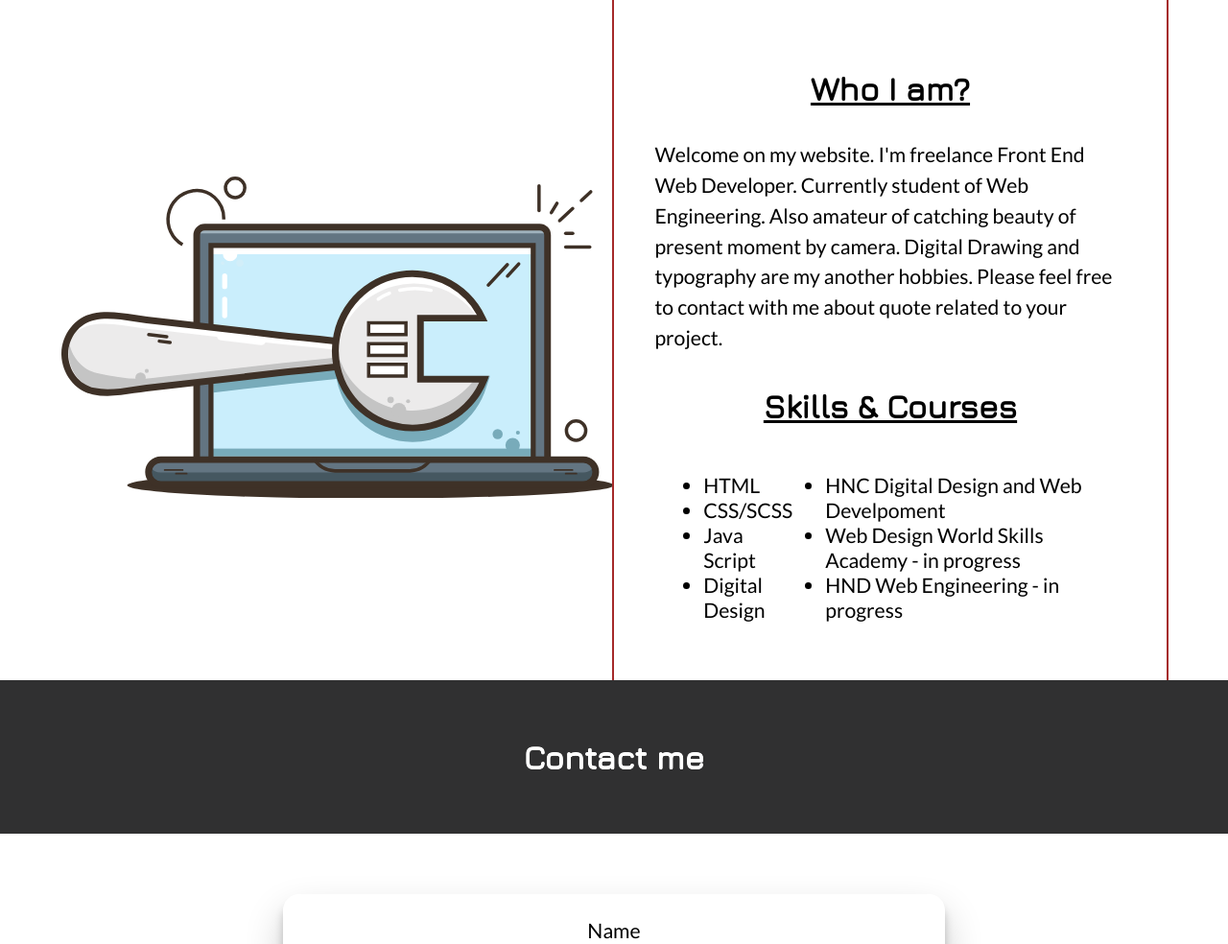
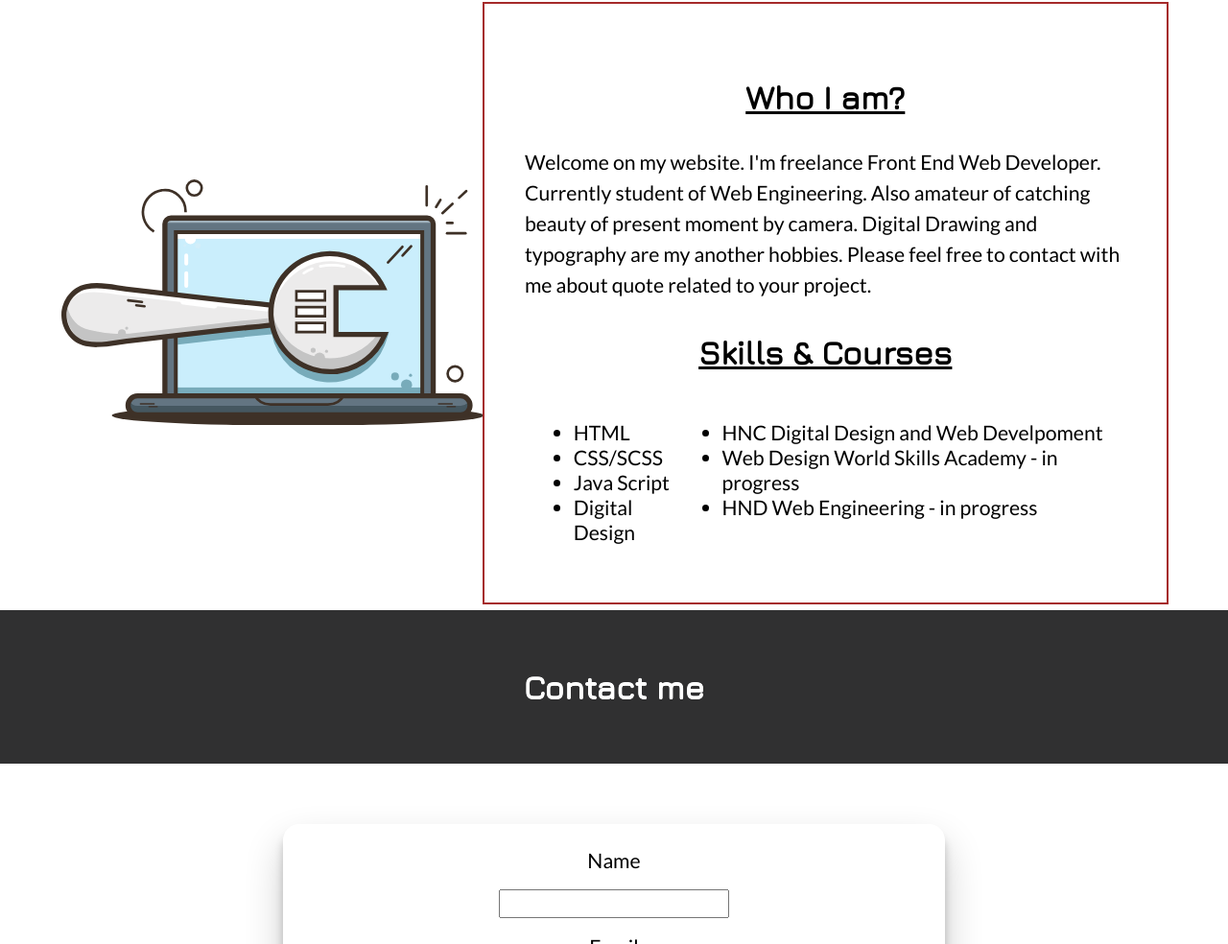
Before and after one commit to codefulness-dev/codefulness-dev.github.io, a plain HTML site: page index.html in a window 1280 px wide. Shown: the part 3147-4131 px from the top of the page at 96% size. Drawn offline with nearby package versions, Linux system fonts and the light colour scheme; a web font is replaced by a local one.

Commit message:
Update style.css

```diff
--- a/css/style.css
+++ b/css/style.css
@@ -336,9 +336,9 @@ nav a:hover {
 }
 
 .about-image {
-  -webkit-box-flex: 1;
-      -ms-flex: 1 1 20rem;
-          flex: 1 1 20rem;
+  -webkit-box-flex: 0.5;
+      -ms-flex: 0.5 1 20rem;
+          flex: 0.5 1 20rem;
   width: 20%;
   height: 20%;
 }
```
